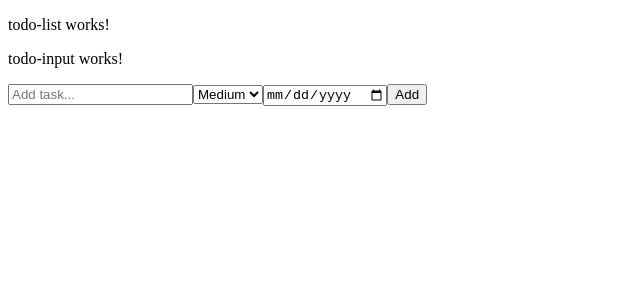
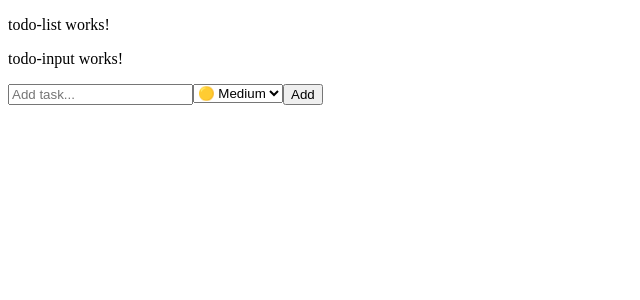
Before and after one commit to mafutka/Todo-List-App, an Angular app: page / in a window 1280 px wide. Shown: the top 300 px of the page, without its empty margins (0-640 px from the left). Built offline with nearby package versions, Linux system fonts and the light colour scheme.

Commit message:
basic-styles

```diff
--- a/src/app/components/todo-input/todo-input.html
+++ b/src/app/components/todo-input/todo-input.html
@@ -2,13 +2,14 @@
 <div class="input-wrapper">
   <input [(ngModel)]="title" placeholder="Add task..." />
 
-  <select [(ngModel)]="priority">
-    <option value="low">Low</option>
-    <option value="medium">Medium</option>
-    <option value="high">High</option>
-  </select>
+ <div class="select-wrapper">
+    <select [(ngModel)]="priority">
+      <option value="low">🟢 Low</option>
+      <option value="medium">🟡 Medium</option>
+      <option value="high">🔴 High</option>
+    </select>
+  </div>
 
-  <input type="date" [(ngModel)]="dueDate" />
 
   <button (click)="onAdd()">Add</button>
 </div>
--- a/src/app/components/todo-input/todo-input.scss
+++ b/src/app/components/todo-input/todo-input.scss
@@ -0,0 +1,6 @@
+.input-wrapper {
+    display: flex;
+}
+.select-wrapper {
+
+}
--- a/src/app/components/todo-list/todo-list.html
+++ b/src/app/components/todo-list/todo-list.html
@@ -9,7 +9,7 @@
         {{ todo.title }}
       </span>
 
-      <button (click)="delete(todo.id)">X</button>
+      <button (click)="delete(todo.id)">Delete</button>
     </div>
   }
 </div>
--- a/src/app/components/todo-list/todo-list.scss
+++ b/src/app/components/todo-list/todo-list.scss
@@ -0,0 +1,4 @@
+.list {
+    display: flex;
+    flex-direction: column;
+}
```
